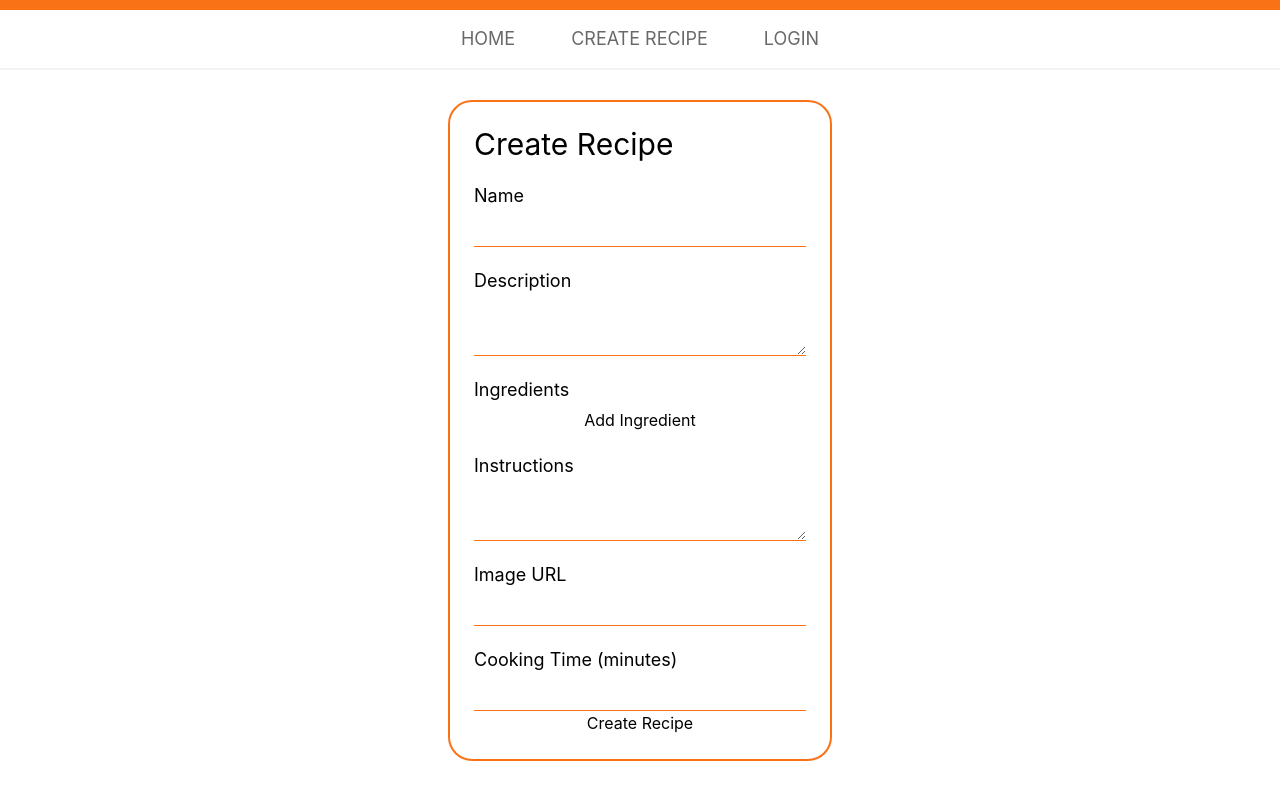
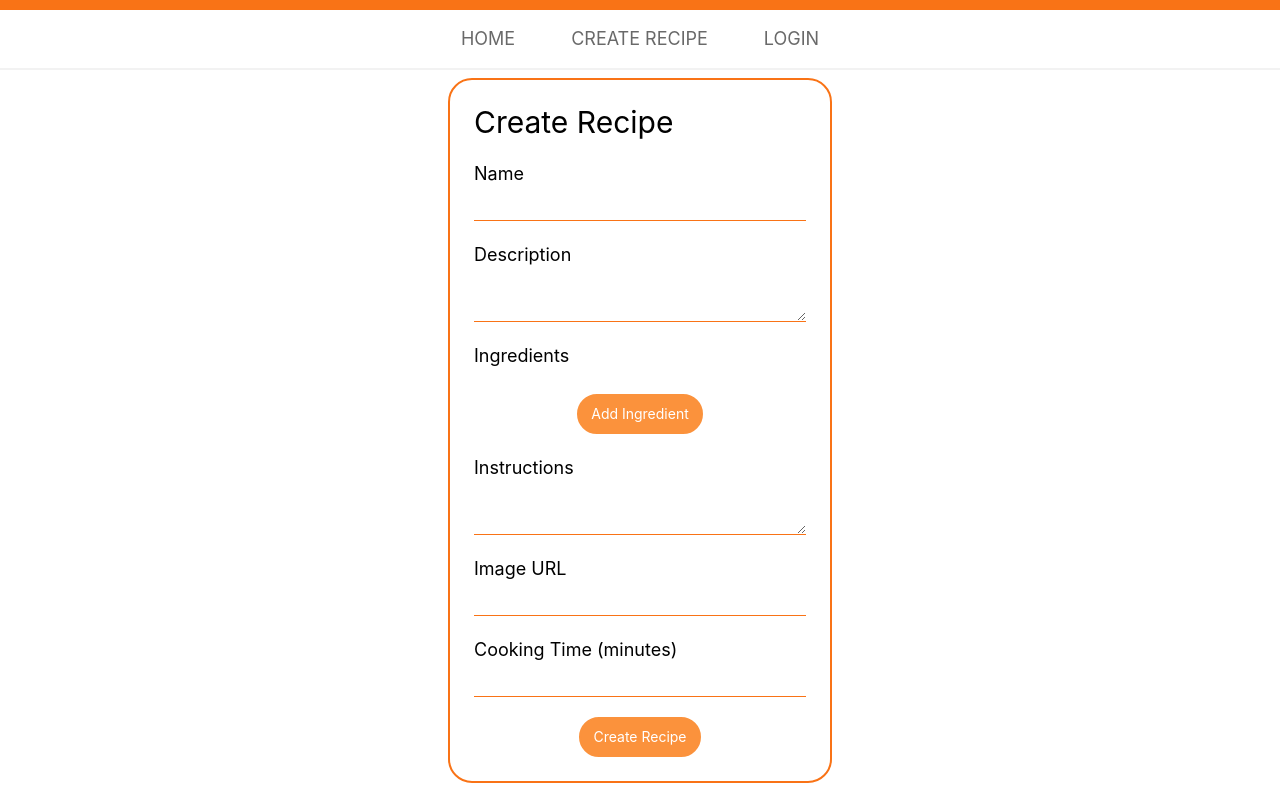
Before and after one commit to muhkyle17/recipe-app-mern, a React (Create React App) app in the folder client/: page /create-recipe in a window 1280 px wide. Built offline with nearby package versions, Linux system fonts and the light colour scheme.

Commit message:
Add styling to buttons

```diff
--- a/client/src/pages/create-recipe.js
+++ b/client/src/pages/create-recipe.js
@@ -66,7 +66,7 @@ const CreateRecipe = () => {
             type='text'
             id='name'
             name='name'
-            className='border-b border-orange-500 p-1 focus:outline-none'
+            className='border-b border-orange-500 py-1 focus:outline-none text-sm'
             onChange={handleChange}
           />
 
@@ -76,7 +76,7 @@ const CreateRecipe = () => {
           <textarea
             id='description'
             name='description'
-            className='border-b border-orange-500 p-1 focus:outline-none'
+            className='border-b border-orange-500 py-1 focus:outline-none text-sm'
             onChange={handleChange}></textarea>
 
           <label htmlFor='ingredients' className='text-lg mb-1 mt-5'>
@@ -87,12 +87,15 @@ const CreateRecipe = () => {
               key={index}
               type='text'
               name='ingredients'
+              className='border-b border-orange-500 py-1 focus:outline-none mt-2 text-sm'
               value={ingredient}
-              className='border-b border-orange-500 p-1 focus:outline-none'
               onChange={e => handleIngredientChange(e, index)}
             />
           ))}
-          <button type='button' onClick={addIngredient}>
+          <button
+            type='button'
+            onClick={addIngredient}
+            className='mt-5 bg-orange-400 w-fit text-center text-sm self-center text-white px-3 py-2 border-2 border-orange-400 rounded-full hover:text-gray-600 hover:bg-transparent transition-all duration-300'>
             Add Ingredient
           </button>
 
@@ -102,7 +105,7 @@ const CreateRecipe = () => {
           <textarea
             id='instructions'
             name='instructions'
-            className='border-b border-orange-500 p-1 focus:outline-none'
+            className='border-b border-orange-500 py-1 focus:outline-none text-sm'
             onChange={handleChange}></textarea>
 
           <label htmlFor='imageUrl' className='text-lg mb-1 mt-5'>
@@ -112,7 +115,7 @@ const CreateRecipe = () => {
             type='text'
             id='imageUrl'
             name='imageUrl'
-            className='border-b border-orange-500 p-1 focus:outline-none'
+            className='border-b border-orange-500 py-1 focus:outline-none text-sm'
             onChange={handleChange}
           />
 
@@ -123,11 +126,15 @@ const CreateRecipe = () => {
             type='number'
             id='cookingTime'
             name='cookingTime'
-            className='border-b border-orange-500 p-1 focus:outline-none'
+            className='border-b border-orange-500 py-1 focus:outline-none text-sm'
             onChange={handleChange}
           />
 
-          <button type='submit'>Create Recipe</button>
+          <button
+            type='submit'
+            className='mt-5 bg-orange-400 w-fit text-center text-sm self-center text-white px-3 py-2 border-2 border-orange-400 rounded-full hover:text-gray-600 hover:bg-transparent transition-all duration-300'>
+            Create Recipe
+          </button>
         </form>
       </div>
     </div>
```
